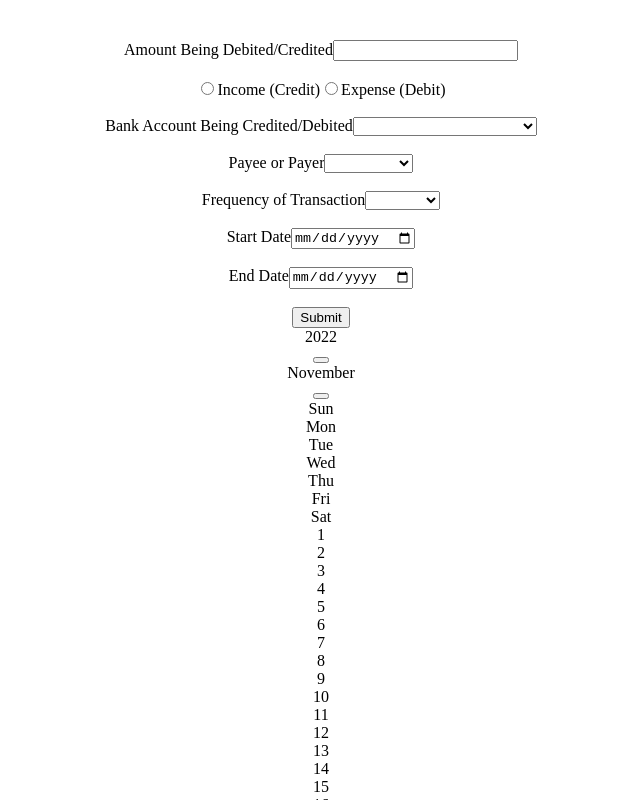
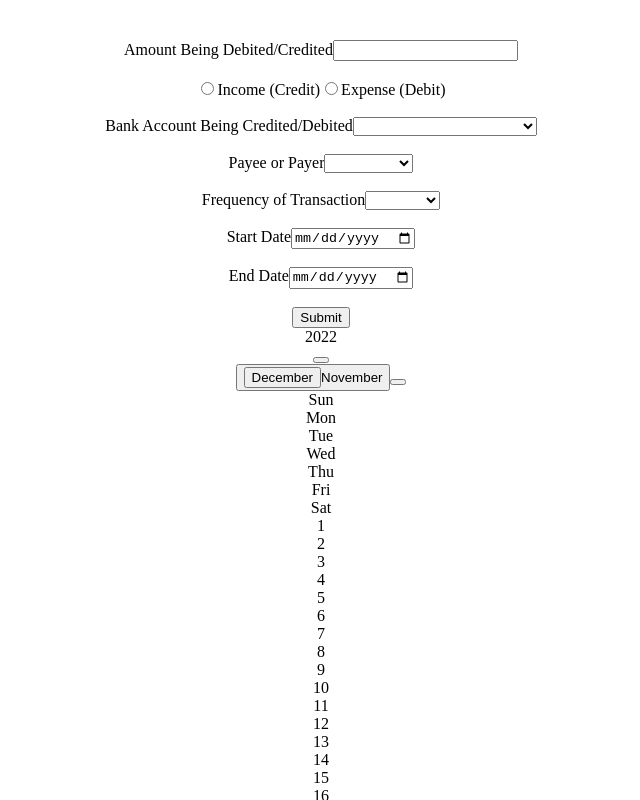
Before and after one commit to Prmatterson/budget, a React (Vite) app: page / in a window 1280 px wide. Shown: the top 800 px of the page, without its empty margins (319-959 px from the left). Built offline with nearby package versions, Linux system fonts and the light colour scheme.

Commit message:
set up SetCalendarMonth
plan is to have clicking month change variable "date" so that the calendar days adjust at the same time

```diff
--- a/src/components/Calendar.jsx
+++ b/src/components/Calendar.jsx
@@ -1,17 +1,20 @@
-import React from 'react'
+import React, { useState } from 'react'
 import CalendarDay from './CalendarDay'
+import SetCalendarMonth from './SetCalendarMonth'
+
+// const {date, setDate} = useState()
 
 // Creating references to the year and month
 const test = "test"
 const months = ["January", "February", "March", "April", "May", "June", "July", "August", "September", "October", "November", "December"];
-const todaysDate = new Date();
-const thisYear = todaysDate.getFullYear();
-const thisMonthNumber = todaysDate.getMonth() + 1;
-const thisMonthName = months[todaysDate.getMonth()]
+let date = new Date();
+const thisYear = date.getFullYear();
+const thisMonthNumber = date.getMonth() + 1;
+const thisMonthName = months[date.getMonth()]
 
 // Preparation to assign which column the first day goes into (following two lines select the 1st day of the relevant month (e.g. "6" = Sat))
-const selectFirstDay = todaysDate.setDate(1);
-const firstDay = todaysDate.getDay(); // the first column will be this index number (e.g. Saturday (or "6") will be mapped to the 7th column)\
+const selectFirstDay = date.setDate(1);
+const firstDay = date.getDay(); // the first column will be this index number (e.g. Saturday (or "6") will be mapped to the 7th column)\
 
 // Function to automatically determine number of days in current month
 function daysInMonth(year, month) {
@@ -44,7 +47,7 @@ console.log({calendarData})
         <div className='cell col-span-3 bg-slate-300 text-xl pt-4' id='year'> {thisYear} </div>
         <button className="col-span-2 bg-slate-300 rounded-tr-xl text-sm"></button>
         <div className="col-span-2 bg-slate-200 text-sm"></div>
-        <div className="cell col-span-3 bg-slate-200 text-lg pt-4" id='month'> {thisMonthName} </div>
+        <button className="cell col-span-3 bg-slate-200 text-lg pt-4" id='month'><SetCalendarMonth months={months} thisMonthNumber={thisMonthNumber} thisMonthName={thisMonthName}/>{thisMonthName} </button>
         <button className="col-span-2 bg-slate-200 text-sm"></button>
         <div id="date-header-sunday" className="bg-slate-100 pt-5">Sun</div>
         <div id='date-header-monday' className="bg-slate-100 pt-5">Mon</div>
--- /dev/null
+++ b/src/components/SetCalendarMonth.jsx
@@ -0,0 +1,13 @@
+import React, { useState } from 'react'
+import Calendar from "./Calendar"
+
+
+export default function SetCalendarMonth({months, thisMonthNumber, thisMonthName}) {
+    const {calendarMonth, setCalendarMonth} = useState()
+
+    return (
+       <button value={thisMonthName}>
+           {months[thisMonthNumber]}
+       </button>
+    )
+}
```
